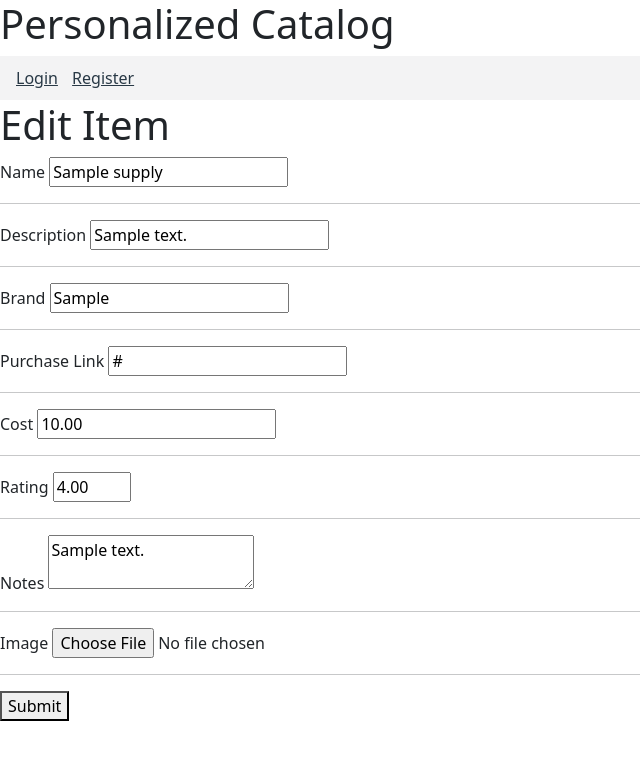
After one commit to bsearight/PersonalizedCatalog, a Flask app: page /edit_item/1 in a window 1280 px wide. The commit adds this page. Shown: the top 760 px of the page, without its empty margins (0-640 px from the left). Run offline with Flask 3, Linux system fonts and the light colour scheme; tables that the repository leaves empty hold one stand-in row (values such as "Sample post"); some libraries are stand-ins or nearby versions.

Commit message:
Created pages, applied form handling, and verified functionality

```diff
--- a/app.py
+++ b/app.py
@@ -58,11 +58,29 @@ def database_insert(data):
     db.session.commit()
 def database_update(data):
     if isinstance(data, User):
-        db.session.merge(data)
+        user = User.query.filter_by(id=data.id).first()
+        if user:
+            user.username = data.username
+            user.password = data.password
     elif isinstance(data, Project):
-        db.session.merge(data)
+        project = Project.query.filter_by(id=data.id).first()
+        if project:
+            project.name = data.name
+            project.description = data.description
+            project.image = data.image
+            project.notes = data.notes
+            project.owner = data.owner
     elif isinstance(data, Supply):
-        db.session.merge(data)
+        item = Supply.query.filter_by(id=data.id).first()
+        if item:
+            item.name = data.name
+            item.description = data.description
+            item.brand = data.brand
+            item.purchase_link = data.purchase_link
+            item.cost = data.cost
+            item.rating = data.rating
+            item.notes = data.notes
+            item.image = data.image
     db.session.commit()
 def database_getProjects():
     projects = Project.query.all()
@@ -113,26 +131,56 @@ def view_project_id(project_id):
     }
     return render_template("view_project.html", project_details=project_details)
 
-@app.route("/create_project")
+@app.route("/create_project", methods=["GET", "POST"])
 def create_project():
-    return render_template("create_project.html")
+    if request.method == "POST":
+        name = request.form.get("project_name", "Unnamed Project")
+        description = request.form.get("project_description", "No Description")
+        notes = request.form.get("project_notes", "No Notes")
+        image = request.files['project_image']
+        image_path = ""
+        if image and image.filename:
+            filename = secure_filename(image.filename)
+            full_path = os.path.join(app.config['UPLOAD_FOLDER'], filename)
+            image.save(full_path)
+            image_path = f"/static/images/{filename}"
+        else:
+            image_path = ""
+        database_insert(Project(name=name, description=description, image=image_path, notes=notes, owner=current_user.id))
+        return redirect("/projects")
+    else:
+        return render_template("create_project.html")
 
-@app.route("/create_project_submit", methods=["POST"])
-def create_project_submit():
-    name = request.form["project_name"]
-    description = request.form["project_description"]
-    notes = request.form["project_notes"]
-    image = request.files['project_image']
-    image_path = ""
-    if image and image.filename:
-        filename = secure_filename(image.filename)
-        full_path = os.path.join(app.config['UPLOAD_FOLDER'], filename)
-        image.save(full_path)
-        image_path = f"/static/images/{filename}"
+@app.route("/edit_project/<project_id>", methods=["GET", "POST"])
+def edit_project(project_id):
+    if request.method == "POST":
+        name = request.form.get("project_name", "Unnamed Project")
+        description = request.form.get("project_description", "No Description")
+        notes = request.form.get("project_notes", "No Notes")
+        image = request.files['project_image']
+        image_path = ""
+        if image and image.filename:
+            filename = secure_filename(image.filename)
+            full_path = os.path.join(app.config['UPLOAD_FOLDER'], filename)
+            image.save(full_path)
+            image_path = f"/static/images/{filename}"
+        else:
+            image_path = ""
+        print(notes)
+        database_update(Project(id=project_id, name=name, description=description, image=image_path, notes=notes, owner=current_user.id))
+        return redirect("/projects")
     else:
-        image_path = ""
-    database_insert(Project(name=name, description=description, image=image_path, notes=notes, owner=current_user.id))
-    return redirect("/projects")
+        project = database_getProject(project_id)
+        if not project:
+            return redirect("/projects")
+        project_details = {
+            "id": project.id,
+            "name": project.name,
+            "description": project.description,
+            "image": project.image,
+            "notes": project.notes,
+        }
+        return render_template("edit_project.html", project_details=project_details)
 
 @app.route("/items")
 def items():
@@ -160,6 +208,72 @@ def view_item_id(item_id):
         "image": supply.image
     }
     return render_template("view_item.html", item_details=item_details)
+
+@app.route("/create_item", methods=["GET", "POST"])
+def create_item():
+    if request.method == "POST":
+        name = request.form.get("item_name", "Unnamed Item")
+        description = request.form.get("item_description", "No Description")
+        brand = request.form.get("item_brand", "No Brand")
+        purchase_link = request.form.get("item_purchase_link", "No Purchase Link")
+        cost_raw = request.form.get("item_cost", "0")
+        rating_raw = request.form.get("item_rating", "0")
+        cost = float(cost_raw) if cost_raw.strip() else 0.0
+        rating = float(rating_raw) if rating_raw.strip() else 0.0
+        notes = request.form.get("item_notes", "No Notes")
+        image = request.files['item_image']
+        image_path = ""
+        if image and image.filename:
+            filename = secure_filename(image.filename)
+            full_path = os.path.join(app.config['UPLOAD_FOLDER'], filename)
+            image.save(full_path)
+            image_path = f"/static/images/{filename}"
+        else:
+            image_path = ""
+        database_insert(Supply(name=name, description=description, brand=brand, purchase_link=purchase_link, cost=cost, rating=rating, notes=notes, image=image_path, owner=current_user.id))
+    else:
+        return render_template("create_item.html")
+    return redirect("/items")
+
+@app.route("/edit_item/<item_id>", methods=["GET", "POST"])
+def edit_item(item_id):
+    supply = database_getSupply(item_id)
+    if not supply:
+        return redirect("/items")
+    if request.method == "POST":
+        name = request.form.get("item_name", "Unnamed Item")
+        description = request.form.get("item_description", "No Description")
+        brand = request.form.get("item_brand", "No Brand")
+        purchase_link = request.form.get("item_purchase_link", "No Purchase Link")
+        cost_raw = request.form.get("item_cost", "0")
+        rating_raw = request.form.get("item_rating", "0")
+        cost = float(cost_raw) if cost_raw.strip() else 0.0
+        rating = float(rating_raw) if rating_raw.strip() else 0.0
+        notes = request.form.get("item_notes", "No Notes")
+        image = request.files['item_image']
+        image_path = ""
+        if image and image.filename:
+            filename = secure_filename(image.filename)
+            full_path = os.path.join(app.config['UPLOAD_FOLDER'], filename)
+            image.save(full_path)
+            image_path = f"/static/images/{filename}"
+        else:
+            image_path = ""
+        database_update(Supply(id=item_id, name=name, description=description, brand=brand, purchase_link=purchase_link, cost=cost, rating=rating, notes=notes, image=image_path))
+    else:
+        item_details = {
+            "id": supply.id,
+            "name": supply.name,
+            "description": supply.description,
+            "brand": supply.brand,
+            "purchase_link": supply.purchase_link,
+            "cost": supply.cost,
+            "rating": supply.rating,
+            "notes": supply.notes,
+            "image": supply.image
+        }
+        return render_template("edit_item.html", item_details=item_details)
+    return redirect("/items")
 
 @app.route("/register", methods=["GET", "POST"])
 def register():
@@ -199,34 +313,6 @@ def logout():
     logout_user()
     return redirect("/")
 
-@app.route("/create_item")
-def create_item():
-    return render_template("create_item.html")
-
-@app.route("/create_item_submit", methods=["POST"])
-def create_item_submit():
-    name = request.form.get("item_name", "Unnamed Item")
-    description = request.form.get("item_description", "No Description")
-    brand = request.form.get("item_brand", "No Brand")
-    purchase_link = request.form.get("item_purchase_link", "No Purchase Link")
-    cost_raw = request.form.get("item_cost", "0")
-    rating_raw = request.form.get("item_rating", "0")
-    cost = float(cost_raw) if cost_raw.strip() else 0.0
-    rating = float(rating_raw) if rating_raw.strip() else 0.0
-    notes = request.form.get("item_notes", "No Notes")
-    image = request.files['item_image']
-    image_path = ""
-    if image and image.filename:
-        filename = secure_filename(image.filename)
-        full_path = os.path.join(app.config['UPLOAD_FOLDER'], filename)
-        image.save(full_path)
-        # Save URL-friendly path in database:
-        image_path = f"/static/images/{filename}"
-    else:
-        image_path = ""
-    database_insert(Supply(name=name, description=description, brand=brand, purchase_link=purchase_link, cost=cost, rating=rating, notes=notes, image=image_path, owner=current_user.id))
-    return redirect("/items")
-
 with app.app_context():
     db.create_all()
 app.run(debug=True)
--- a/templates/create_item.html
+++ b/templates/create_item.html
@@ -2,7 +2,7 @@
 {% block title %} Create Item {% endblock %}
 {% block content %}
 <h1>Create Item</h1>
-<form method="POST" action="/create_item_submit" enctype="multipart/form-data">
+<form method="POST" action="/create_item" enctype="multipart/form-data">
     <label for="item_name">Name</label>
     <input type="text" name="item_name" placeholder="Enter name" required>
     <hr>
--- a/templates/create_project.html
+++ b/templates/create_project.html
@@ -2,7 +2,7 @@
 {% block title %} Create Project {% endblock %}
 {% block content %}
 <h1>Create Project</h1>
-<form method="POST" action="/create_project_submit" enctype="multipart/form-data">
+<form method="POST" action="/create_project" enctype="multipart/form-data">
     <label for="project_name">Name</label>
     <input type="text" name="project_name" placeholder="Enter name" required>
     <hr>
--- /dev/null
+++ b/templates/edit_item.html
@@ -0,0 +1,32 @@
+{% extends "index.html" %}
+{% block title %} Edit Item {% endblock %}
+{% block content %}
+<h1>Edit Item</h1>
+<form method="POST" action="/edit_item/{{ item_details.id }}" enctype="multipart/form-data">
+    <label for="item_name">Name</label>
+    <input type="text" name="item_name" placeholder="Enter name" value="{{ item_details.name }}" required>
+    <hr>
+    <label for="item_description">Description</label>
+    <input type="text" name="item_description" placeholder="Enter description" value="{{ item_details.description }}" required>
+    <hr>
+    <label for="item_brand">Brand</label>
+    <input type="text" name="item_brand" placeholder="Enter brand" value="{{ item_details.brand }}">
+    <hr>
+    <label for="item_purchase_link">Purchase Link</label>
+    <input type="url" name="item_purchase_link" placeholder="Enter purchase link" value="{{ item_details.purchase_link }}">
+    <hr>
+    <label for="item_cost">Cost</label>
+    <input type="number" name="item_cost" placeholder="Enter cost" min="0" step="0.01" value="{{ item_details.cost }}">
+    <hr>
+    <label for="item_rating">Rating</label>
+    <input type="number" name="item_rating" placeholder="Enter rating" min="1" max="5" value="{{ item_details.rating }}">
+    <hr>
+    <label for="item_notes">Notes</label>
+    <textarea name="item_notes" placeholder="Enter notes">{{ item_details.notes }}</textarea>
+    <hr>
+    <label for="item_image">Image</label>
+    <input type="file" name="item_image" accept="image/*" value="{{ item_details.image }}">
+    <hr>
+    <button type="submit">Submit</button>
+</form>
+{% endblock %}
--- a/templates/index.html
+++ b/templates/index.html
@@ -42,7 +42,7 @@
               <div class="d-flex justify-content-between align-items-center">
                 <div class="btn-group">
                   <button  onclick="window.location.href='/view_project/1'" type="button" class="btn btn-sm btn-outline-secondary">View Project</button>
-                  <button type="button" class="btn btn-sm btn-outline-secondary">Edit Project</button>
+                  <button onclick="window.location.href='/edit_project/1'" type="button" class="btn btn-sm btn-outline-secondary">Edit Project</button>
                 </div>
               </div>
             </div>
--- a/templates/items.html
+++ b/templates/items.html
@@ -14,7 +14,7 @@
               <div class="d-flex justify-content-between align-items-center">
                 <div class="btn-group">
                   <button onclick="window.location.href='/view_item/1'" type="button" class="btn btn-sm btn-outline-secondary">View Item</button>
-                  <button type="button" class="btn btn-sm btn-outline-secondary">Edit Item</button>
+                  <button onclick="window.location.href='/edit_item/1'" type="button" class="btn btn-sm btn-outline-secondary">Edit Item</button>
                 </div>
               </div>
             </div>
```
Also changed, not shown: templates/edit_project.html (added).
